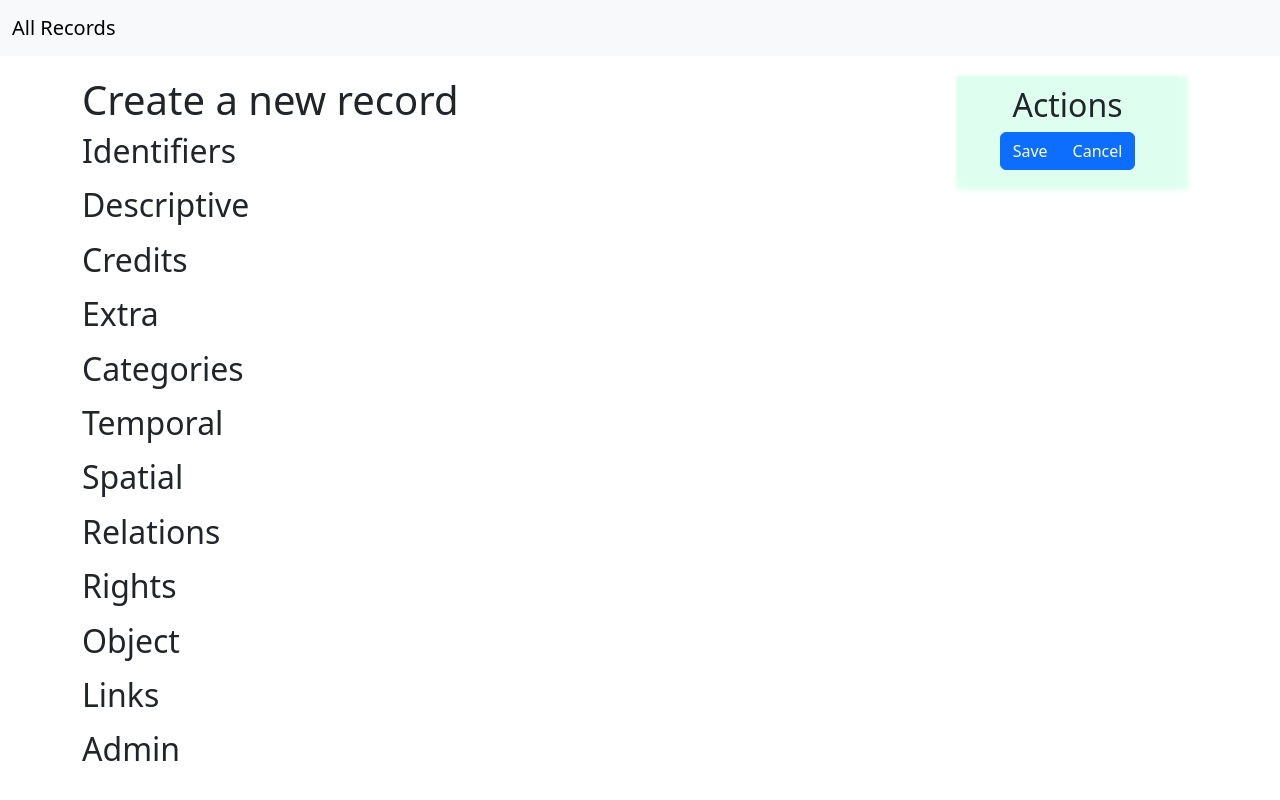
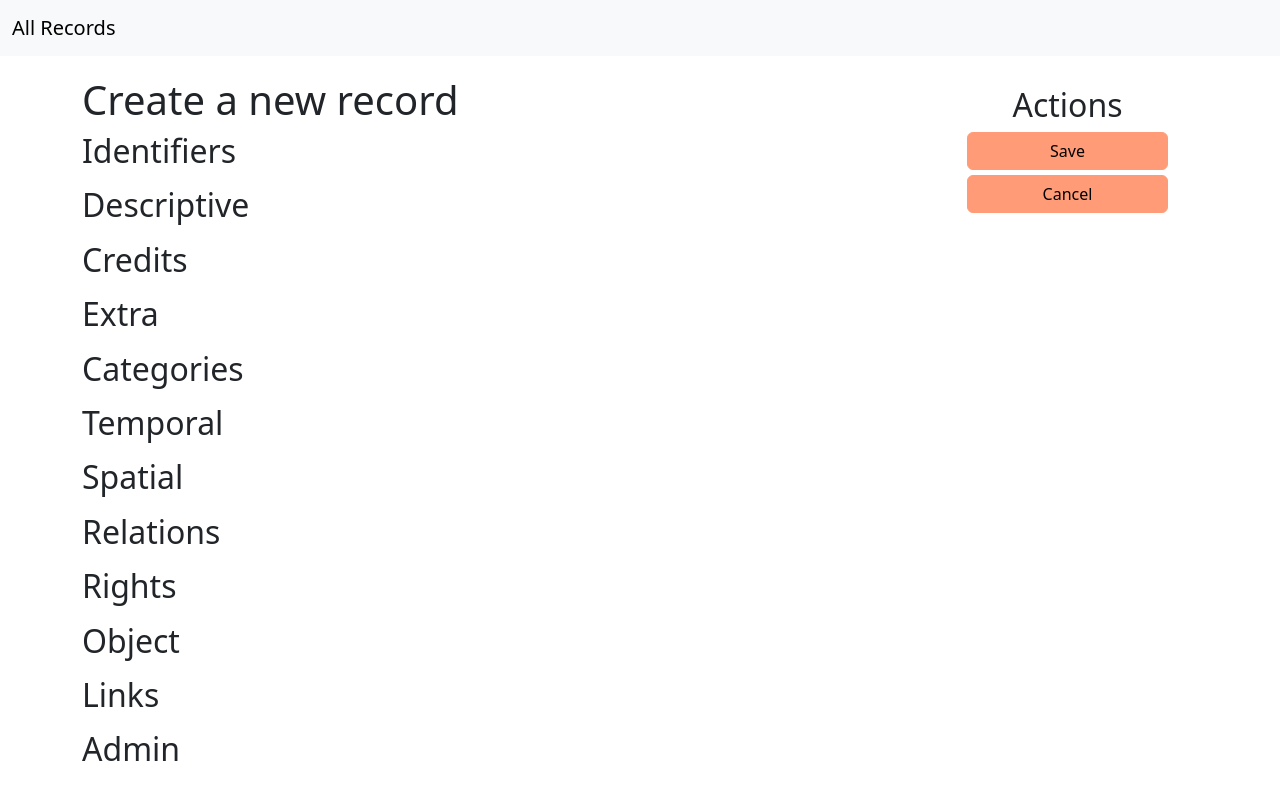
Before and after one commit to healthyregions/SDOHPlace-MetadataManager, a Flask app: page /record/create in a window 1280 px wide. Run offline with Flask 3, Linux system fonts and the light colour scheme; parts of the project's set-up code (start-up, migrations or seed data) failed here and were passed over.

Commit message:
update button styles

```diff
--- a/MetadataManager/manager/static/style.css
+++ b/MetadataManager/manager/static/style.css
@@ -1,3 +1,36 @@
+:root {
+    --primary-color: #ff9c77;
+    --light-color: #FFDBA8;
+    --lighter-color: #FFE6C2;
+}
+
+.btn:hover {
+    color: black;
+    background-color: var(--light-color);
+    border-color: var(--light-color);
+}
+
+.btn:active {
+    color: black !important;
+    background-color: var(--lighter-color) !important;
+    border-color: var(--lighter-color) !important;
+}
+
+.btn-primary {
+    color: black;
+    background-color: var(--primary-color);
+    border-color: var(--primary-color);
+}
+
+.btn-list {
+    display: flex;
+    flex-direction: column;
+
+}
+.btn-list > * {
+    margin-bottom: 5px;
+}
+
 
 .form-group {
     margin-top: 10px;
@@ -17,8 +50,6 @@
     text-align:center;
     margin:20px;
     padding:10px;
-    background: rgb(222, 255, 239);
-    box-shadow: 5px 5px 5px 5px rgb(222, 255, 239);
 }
 
 .message {
--- a/MetadataManager/manager/templates/edit.html
+++ b/MetadataManager/manager/templates/edit.html
@@ -25,8 +25,8 @@
         <div class="col-3">
             <div class="sidebar-content">
                 <h2>Actions</h2>
-                <div class="btn-group" role="group" aria-label="Action buttons">
-                    <button type="submit" class="btn btn-primary">Save</button>
+                <div class="btn-list">
+                    <button type="submit" style="width:100%;" class="btn btn-primary">Save</button>
                     <a href="{{ url_for('manager.handle_record', id=record['id']) }}" class="btn btn-primary" role="button">Cancel</a>
                 </div>
             </div>
--- a/MetadataManager/manager/templates/index.html
+++ b/MetadataManager/manager/templates/index.html
@@ -26,11 +26,9 @@
     <div class="col-3">
         <div class="sidebar-content">
             <h2>Actions</h2>
-            <div class="btn-group" role="group" aria-label="Action buttons">
+            <div class="btn-list">
                 <a href="{{ url_for('manager.create_record')}}" class="btn btn-primary">Create New Record</a>
-            </div>
-            <div>
-                <a href="{{ gbl_host }}" target="_blank">Go to GeoBlacklight</a>
+                <a href="{{ gbl_host }}"  class="btn btn-primary" target="_blank">Go to GeoBlacklight &rarr;</a>
             </div>
         </div>
     </div>
```
Also changed, not shown: MetadataManager/manager/templates/record.html (+10 -10 lines).
